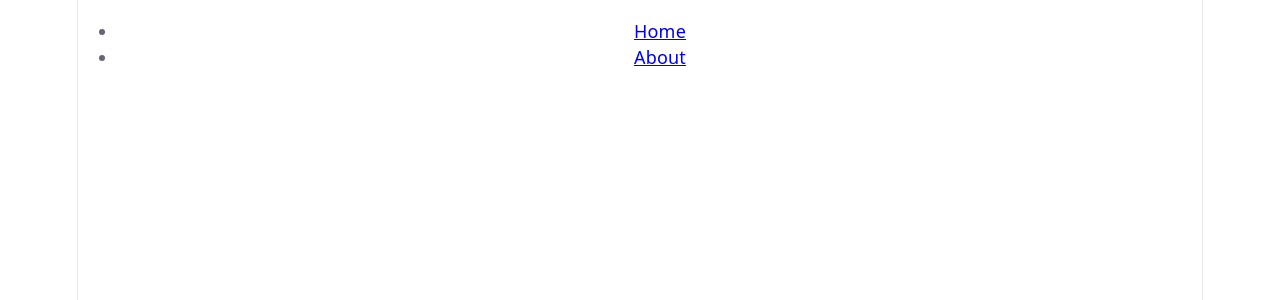
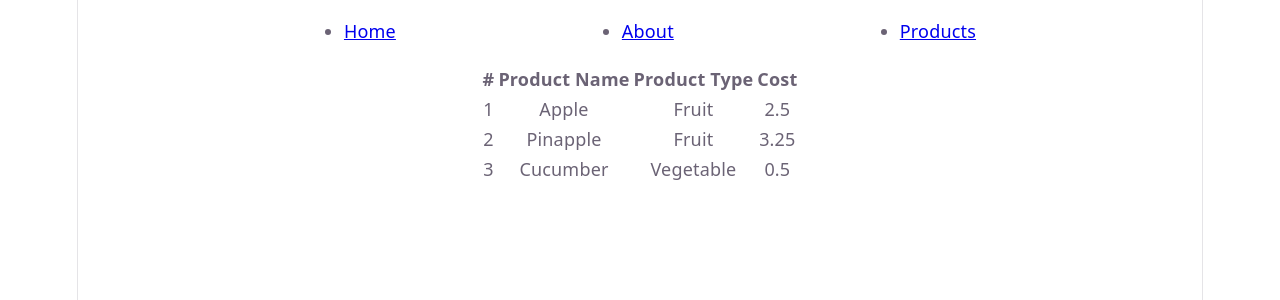
Before and after one commit to jerez398/react-navigation, a React (Vite) app: page /react-navigation/products in a window 1280 px wide. Before the commit this address had no page. Shown: the top 300 px of the page. Built offline with nearby package versions, Linux system fonts and the light colour scheme.

Commit message:
feat(products): Added products list to /products.

```diff
--- a/src/MyNav.tsx
+++ b/src/MyNav.tsx
@@ -1,6 +1,7 @@
 import { BrowserRouter, Link, Route, Routes } from "react-router";
 import Home from "./Home";
 import About from "./About";
+import Products from "./Products";
 
 export default function MyNav() {
 
@@ -10,6 +11,7 @@ export default function MyNav() {
             <Routes>
                 <Route path="/home" element={<Home/>}/>
                 <Route path="/about" element={<About/>}/>
+                <Route path="/products" element={<Products/>}/>
             </Routes>
         </BrowserRouter>
     )
@@ -18,10 +20,18 @@ export default function MyNav() {
 
 function SetNav() {
     return (
-        <nav>
-            <ul>
+        <nav style={{
+            display: "flex",
+            justifyContent: "center",
+        }}>
+            <ul style={{
+                display: "flex",
+                justifyContent: "space-evenly",
+                flex: 1
+            }}>
                 <li><Link to="/home">Home</Link></li>
                 <li><Link to="/about">About</Link></li>
+                <li><Link to="/products">Products</Link></li>
             </ul>
         </nav>
     );
--- /dev/null
+++ b/src/Products.tsx
@@ -0,0 +1,49 @@
+
+interface Product {
+    name: string,
+    type: string,
+    price: number
+};
+
+const PRODUCTS: Product[] = [{
+    name: 'Apple',
+    type: "Fruit",
+    price: 2.50,
+},
+{
+    name: 'Pinapple',
+    type: "Fruit",
+    price: 3.25
+},
+{
+    name: 'Cucumber',
+    type: 'Vegetable',
+    price: .50
+}
+];
+export default function Products() {
+    return (
+        <table style={{
+            border: "solid white 1px", borderRadius: "0.25rem", width: "fit-content",
+            margin: "0 auto"
+        }}>
+            <thead>
+                <tr>
+                    <th>#</th>
+                    <th>Product Name</th>
+                    <th>Product Type</th>
+                    <th>Cost</th>
+                </tr>
+            </thead>
+            <tbody>
+                {PRODUCTS.map(({ name, price, type }, idx) => (
+                    <tr key={name + price + type}>
+                        <td>{idx + 1}</td>
+                        <td>{name}</td>
+                        <td>{type}</td>
+                        <td>{price}</td>
+                    </tr>
+                ))}
+            </tbody>
+        </table>);
+}
```
